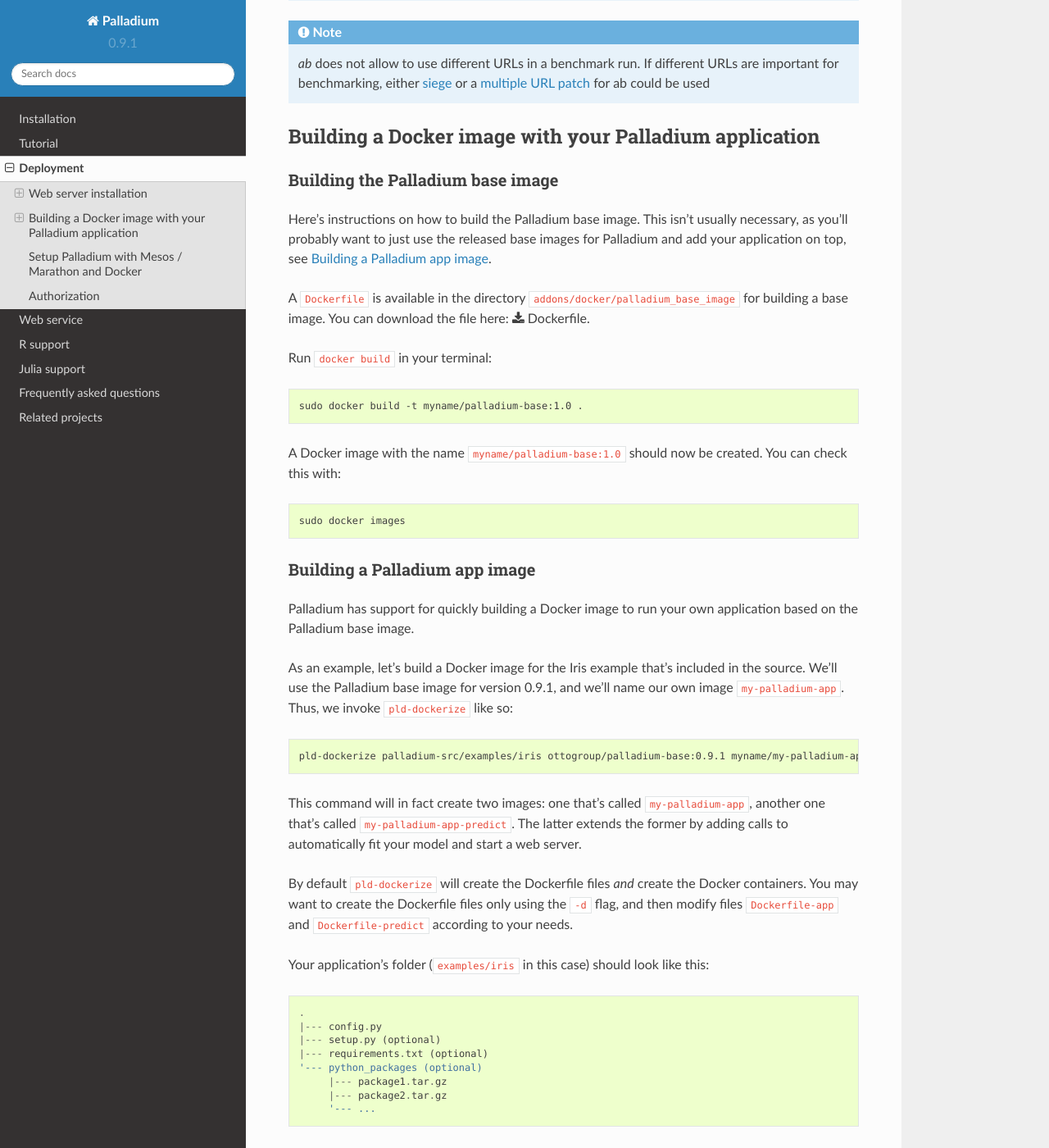
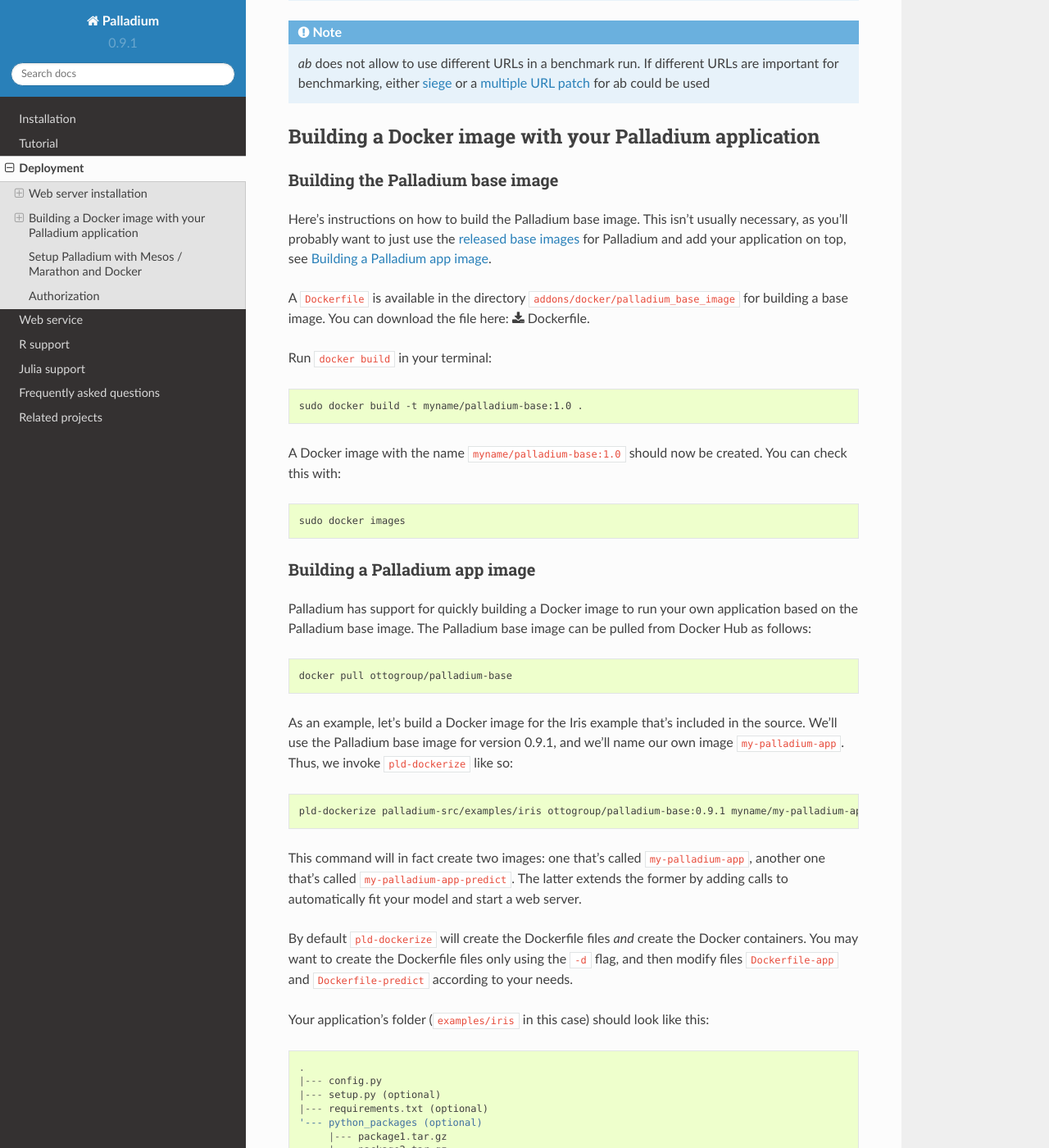
Before and after one commit to ottogroup/palladium, a Sphinx documentation site: the page built from docs/user/deployment.rst, in a window 1280 px wide and 1400 px high, scrolled down 1654 px. Shown: the whole window at 82% size. Built offline with Sphinx 7.4.7 and the Read the Docs theme 2.0.0, drawn with Linux system fonts in a browser that asks for light colours; pages that are not in the unit, such as notebooks, are missing from menus; some of the changed text lies outside the part shown.

Commit message:
Added information about Docker Hub repo. Rearranged instructions re installation from PyPI

```diff
--- a/docs/user/deployment.rst
+++ b/docs/user/deployment.rst
@@ -111,8 +111,10 @@ Building the Palladium base image
 
 Here's instructions on how to build the Palladium base image.  This
 isn't usually necessary, as you'll probably want to just use the
-released base images for Palladium and add your application on top,
-see `Building a Palladium app image`_.
+`released base images
+<https://registry.hub.docker.com/u/ottogroup/palladium-base/>`_ for
+Palladium and add your application on top, see `Building a Palladium
+app image`_.
 
 A ``Dockerfile`` is available in the directory
 ``addons/docker/palladium_base_image`` for building a base image.  You
@@ -136,7 +138,13 @@ Building a Palladium app image
 ------------------------------
 
 Palladium has support for quickly building a Docker image to run your
-own application based on the Palladium base image.
+own application based on the Palladium base image. The Palladium base
+image can be pulled from Docker Hub as follows:
+
+.. code-block:: bash
+
+  docker pull ottogroup/palladium-base
+
 
 As an example, let's build a Docker image for the Iris example that's
 included in the source.  We'll use the Palladium base image for
@@ -178,9 +186,9 @@ To test your image you can:
 
 1) Create app images using ``pld-dockerize`` as shown above.
 
-2) Run the "predict" image (e.g. ``my-palladium-app-predict`` if you
+2) Run the "predict" image (e.g., ``my-palladium-app-predict`` if you
    used ``my-palladium-app`` to create the image), and map the Docker
-   container's port 8000 to a local port (e.g. 8001)::
+   container's port 8000 to a local port (e.g., 8001)::
 
      sudo docker run -d -p 8001:8000 my-palladium-app-predict
 
@@ -218,7 +226,7 @@ like this:
       "id": "<app_name>",
       "container": {
           "docker": {
-              "image": "<owner/palladium_app_name:version>",
+              "image": "<owner/palladium-app-name:version>",
 	      "network": "BRIDGE",
 	      "parameters": [
 		  {"key": "link", "value":"<some_container_to_link>"}
@@ -258,7 +266,7 @@ like this:
 You have to replace the Docker image name, port number (currently set
 to 8000) and - if there is any dependency - specify links to other
 containers. If you have a Docker image of the Iris service available
-(named `user/palladium-iris_predict:0.1`), you can use this file:
+(named `user/palladium-iris-predict:0.1`), you can use this file:
 
 .. code-block:: json
 
@@ -266,7 +274,7 @@ containers. If you have a Docker image of the Iris service available
     "id": "palladium-iris",
       "container": {
 	  "docker": {
-	      "image": "user/palladium-iris_predict:0.1",
+	      "image": "user/palladium-iris-predict:0.1",
 	      "network": "BRIDGE",
 	      "parameters": [
 	      ],
```
Also changed, not shown: docs/user/installation.rst (+12 -7 lines).
